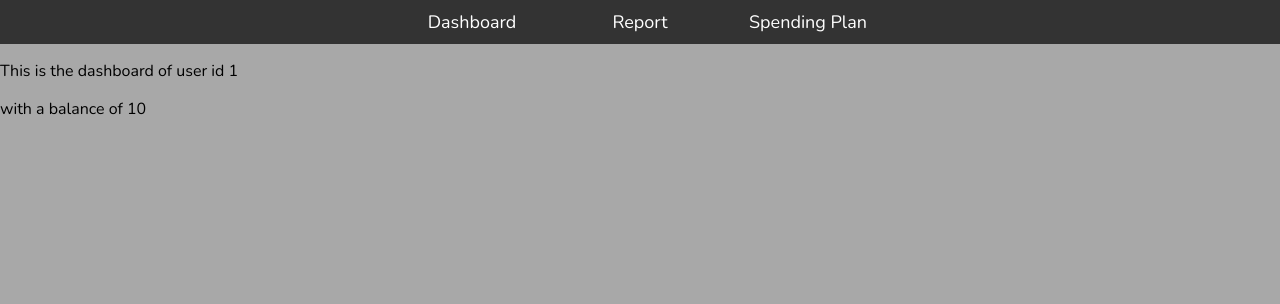
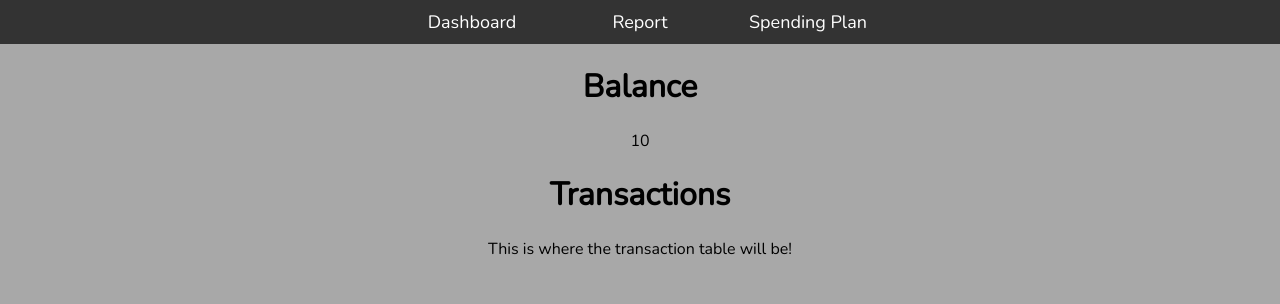
Before and after one commit to AnCieply/p33-budget-dashboard, a Flask app: template templates/dashboard.html in a window 1280 px wide. Shown: the top 304 px of the page. Run offline with Flask 3, Linux system fonts and the light colour scheme; the template is opened without the code that fills it: most values are stand-ins (such as "Sample title", 1, 10 or a date in 2020).

Commit message:
Added placeholder for transaction table

```diff
--- a/static/css/postdash.css
+++ b/static/css/postdash.css
@@ -31,3 +31,11 @@ body {
     background-color: #04AA6D;
     color: white;
 }
+
+.balancebox {
+    text-align: center;
+}
+
+.transbox {
+    text-align: center;
+}
--- a/templates/dashboard.html
+++ b/templates/dashboard.html
@@ -5,6 +5,12 @@
 {% endblock %}
 
 {% block body %}
-<p>This is the dashboard of user id {{id}}</p>
-<p>with a balance of {{balance}}</p>
+<div class="balancebox">
+    <h1>Balance</h1>
+    <p>{{balance}}</p>
+</div>
+<div class="transbox">
+    <h1>Transactions</h1>
+    <p>This is where the transaction table will be!</p>
+</div>
 {% endblock %}
```
